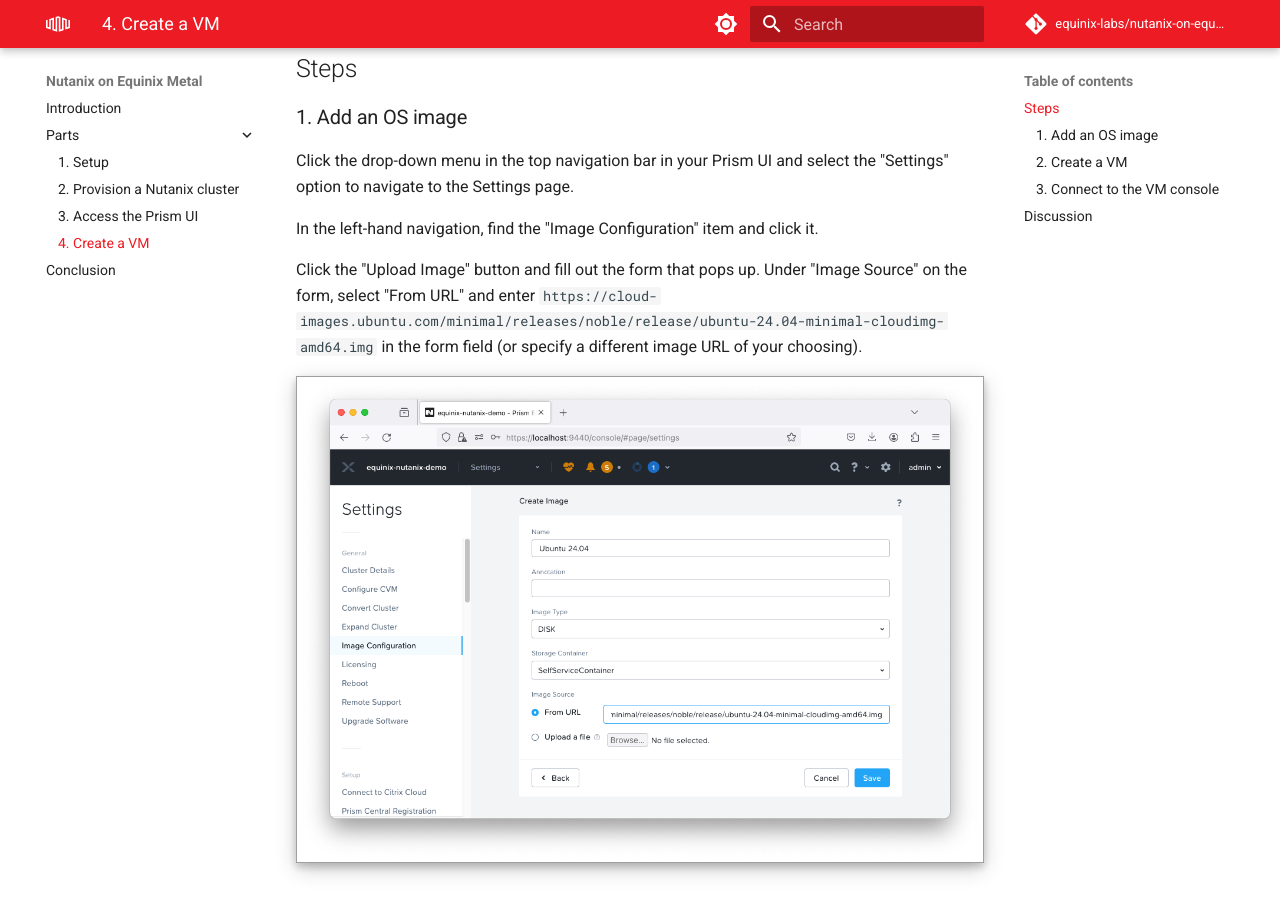
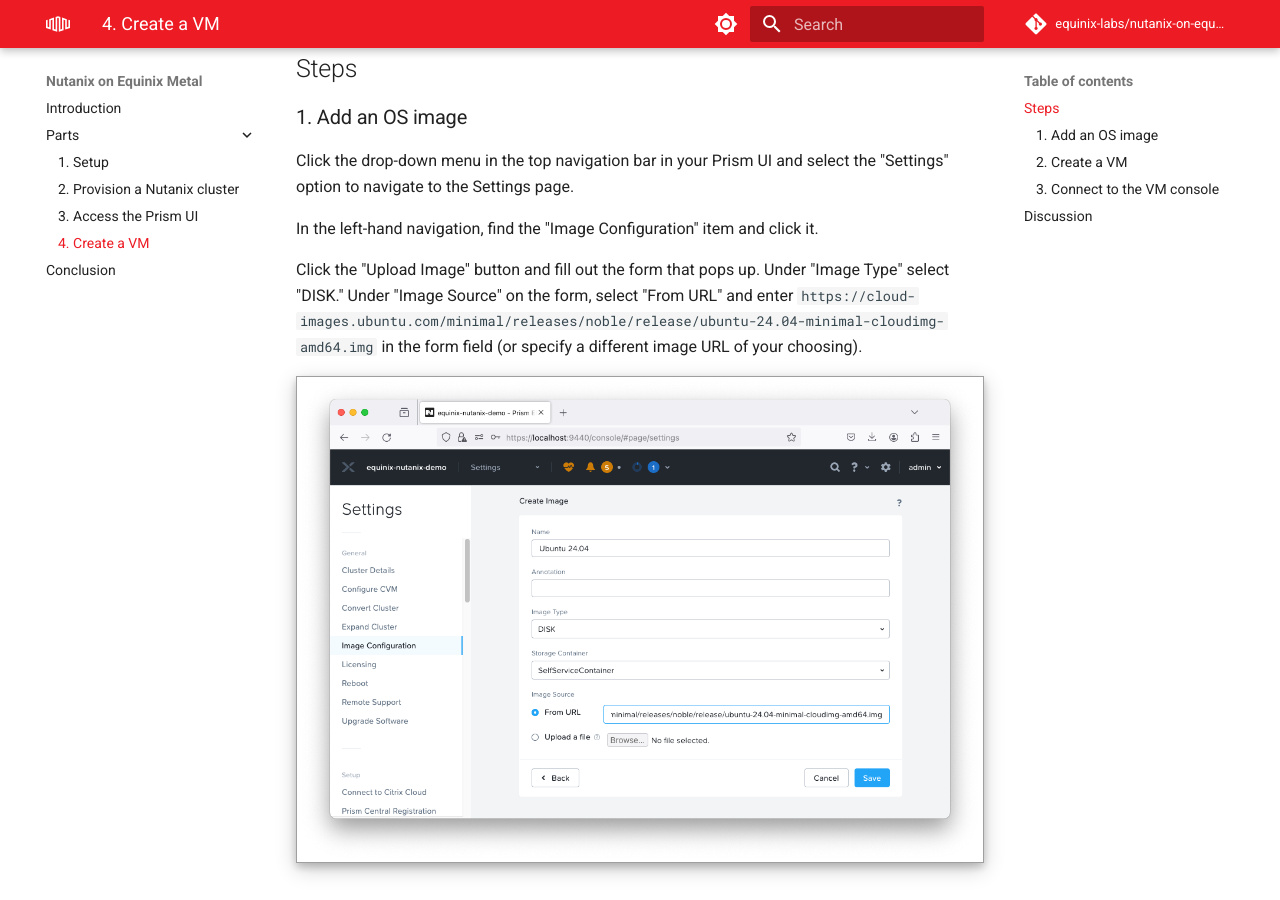
Before and after one commit to equinix-labs/equinix-labs-metal-nutanix-cluster, an MkDocs documentation site: the page built from docs/parts/create_a_vm.md, in a window 1280 px wide and 900 px high, scrolled down 405 px. Built offline with MkDocs 1.6.1 and Material for MkDocs 9.7.7, drawn with Linux system fonts in a browser that asks for light colours; comment, search, counter and statistics services are not loaded.

Commit message:
fix: mention image type in text description

```diff
--- a/docs/parts/create_a_vm.md
+++ b/docs/parts/create_a_vm.md
@@ -16,7 +16,7 @@
 In the left-hand navigation, find the "Image Configuration" item and click it.
 
 Click the "Upload Image" button and fill out the form
-that pops up.  Under "Image Source" on the form, select "From URL" and enter `https://cloud-images.ubuntu.com/minimal/releases/noble/release/ubuntu-24.04-minimal-cloudimg-amd64.img` in the form field (or specify a different image URL of your choosing).
+that pops up.  Under "Image Type" select "DISK."  Under "Image Source" on the form, select "From URL" and enter `https://cloud-images.ubuntu.com/minimal/releases/noble/release/ubuntu-24.04-minimal-cloudimg-amd64.img` in the form field (or specify a different image URL of your choosing).
 
 ![Create Image form](../images/create-image.png)
 
```
